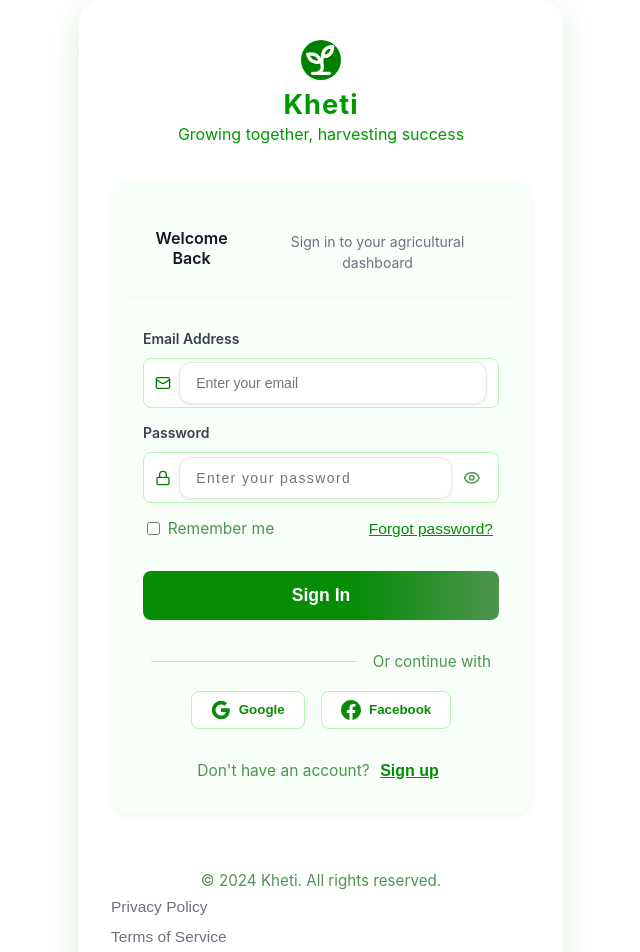
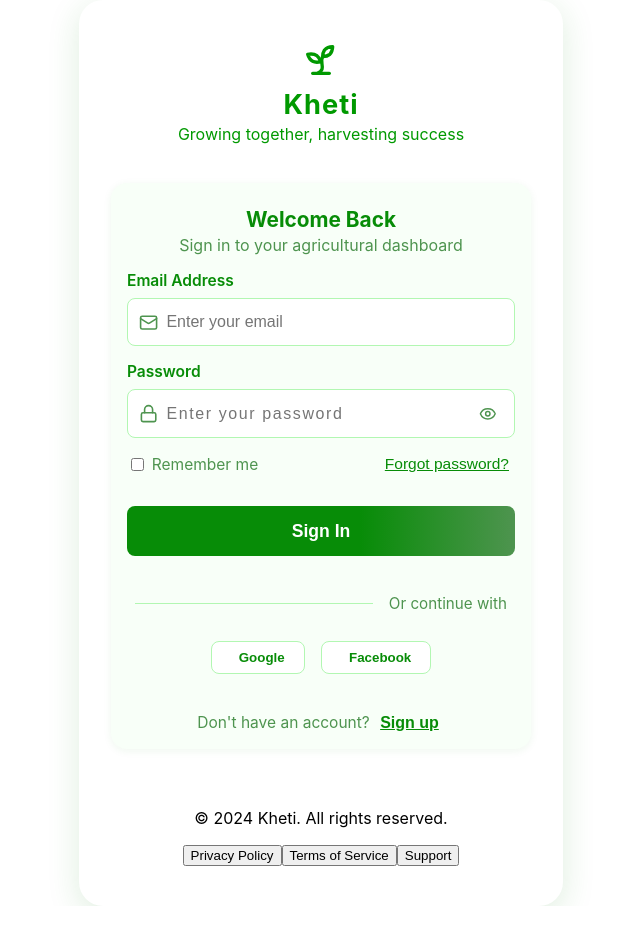
Before and after one commit to Nikesh-Shah/Kheti, a React (Create React App) app in the folder frontend/: page /auth in a window 1280 px wide. Shown: the top 952 px of the page, without its empty margins (319-959 px from the left). After the commit the page ends 906 px from the top, so only its background shows below. Built offline with nearby package versions, Linux system fonts and the light colour scheme.

Commit message:
ui updated

```diff
--- a/frontend/src/Styles/Auth.css
+++ b/frontend/src/Styles/Auth.css
@@ -1,13 +1,13 @@
 /* Main Container */
-.auth-container {
+.auth-container-auth {
   min-height: 100vh;
-  background: white; /* Pure white background */
+  background: white;
   display: flex;
   align-items: center;
   justify-content: center;
 }
 
-.auth-wrapper {
+.auth-wrapper-auth {
   background: white;
   padding: 2.5rem 2rem;
   border-radius: 1.5rem;
@@ -20,24 +20,24 @@
 }
 
 /* Header Styles */
-.auth-header {
+.auth-header-auth {
   text-align: center;
   margin-bottom: 1.2rem;
 }
 
-.logo-container {
+.logo-container-auth {
   display: flex;
   justify-content: center;
   align-items: center;
   margin-bottom: 0.5rem;
 }
 
-.logo-icon {
+.logo-icon-auth {
   font-size: 2.5rem;
   color: #009900;
 }
 
-.app-title {
+.app-title-auth {
   margin: 0;
   color: #009900;
   font-weight: 700;
@@ -45,65 +45,65 @@
   letter-spacing: 1px;
 }
 
-.app-subtitle {
+.app-subtitle-auth {
   color: #009900;
   font-size: 1rem;
   margin: 0.2rem 0 0 0;
 }
 
 /* Card Styles */
-.auth-card {
+.auth-card-auth {
   background: #f8fff8;
   border-radius: 1rem;
   padding: 1.5rem 1rem 1rem 1rem;
   box-shadow: 0 2px 8px rgba(34, 139, 34, 0.07);
 }
 
-.card-header {
+.card-header-auth {
   text-align: center;
   margin-bottom: 1rem;
 }
 
-.card-title {
+.card-title-auth {
   margin: 0;
   color: #078c07;
   font-size: 1.3rem;
   font-weight: 700;
 }
 
-.card-description {
+.card-description-auth {
   color: #4e944f;
   font-size: 1rem;
   margin: 0.2rem 0 0 0;
 }
 
-.card-content {
+.card-content-auth {
   display: flex;
   flex-direction: column;
   gap: 1.2rem;
 }
 
 /* Form Styles */
-.auth-form {
+.auth-form-auth {
   display: flex;
   flex-direction: column;
   gap: 1rem;
 }
 
-.form-group {
+.form-group-auth {
   display: flex;
   flex-direction: column;
   gap: 0.3rem;
 }
 
-.form-label {
+.form-label-auth {
   font-size: 0.97rem;
   color: #078c07;
   font-weight: 600;
   margin-bottom: 0.2rem;
 }
 
-.input-container {
+.input-container-auth {
   display: flex;
   align-items: center;
   background: white;
@@ -112,13 +112,13 @@
   border: 1px solid #b2f7b2;
 }
 
-.input-icon {
+.input-icon-auth {
   font-size: 1.2rem;
   color: #4e944f;
   margin-right: 0.5rem;
 }
 
-.form-input {
+.form-input-auth {
   border: none;
   background: transparent;
   outline: none;
@@ -128,11 +128,11 @@
   color: #078c07;
 }
 
-.password-input {
+.password-input-auth {
   letter-spacing: 0.1em;
 }
 
-.password-toggle {
+.password-toggle-auth {
   background: none;
   border: none;
   cursor: pointer;
@@ -143,34 +143,34 @@
   align-items: center;
 }
 
-.toggle-icon {
+.toggle-icon-auth {
   font-size: 1.1rem;
 }
 
 /* Form Options */
-.form-options {
+.form-options-auth {
   display: flex;
   justify-content: space-between;
   align-items: center;
   margin-bottom: 0.5rem;
 }
 
-.remember-me {
+.remember-me-auth {
   display: flex;
   align-items: center;
   gap: 0.3rem;
 }
 
-.checkbox {
+.checkbox-auth {
   accent-color: #078c07;
 }
 
-.checkbox-label {
+.checkbox-label-auth {
   font-size: 0.97rem;
   color: #4e944f;
 }
 
-.forgot-password {
+.forgot-password-auth {
   background: none;
   border: none;
   color: #078c07;
@@ -180,7 +180,7 @@
 }
 
 /* Submit Button */
-.submit-button {
+.submit-button-auth {
   background: linear-gradient(90deg, #078c07 60%, #4e944f 100%);
   color: #fff;
   border: none;
@@ -193,25 +193,25 @@
   transition: background 0.2s;
 }
 
-.submit-button:hover {
+.submit-button-auth:hover {
   background: linear-gradient(90deg, #4e944f 60%, #078c07 100%);
 }
 
 /* Separator */
-.separator-container {
+.separator-container-auth {
   display: flex;
   align-items: center;
   margin: 1.2rem 0 0.5rem 0;
 }
 
-.separator {
+.separator-auth {
   flex: 1;
   border: none;
   border-top: 1px solid #b2f7b2;
   margin: 0 0.5rem;
 }
 
-.separator-label {
+.separator-label-auth {
   color: #4e944f;
   font-size: 0.95rem;
   background: #f8fff8;
@@ -219,14 +219,14 @@
 }
 
 /* Social Buttons */
-.social-buttons {
+.social-buttons-auth {
   display: flex;
   gap: 1rem;
   justify-content: center;
   margin-bottom: 0.5rem;
 }
 
-.social-button {
+.social-button-auth {
   display: flex;
   align-items: center;
   gap: 0.5rem;
@@ -240,27 +240,27 @@
   transition: background 0.18s, color 0.18s;
 }
 
-.social-button:hover {
+.social-button-auth:hover {
   background: #e0ffe0;
   color: #4e944f;
 }
 
-.social-icon {
+.social-icon-auth {
   font-size: 1.2rem;
 }
 
 /* Auth Switch */
-.auth-switch {
+.auth-switch-auth {
   text-align: center;
   margin-top: 0.7rem;
 }
 
-.switch-text {
+.switch-text-auth {
   color: #4e944f;
   font-size: 0.97rem;
 }
 
-.switch-button {
+.switch-button-auth {
   background: none;
   border: none;
   color: #078c07;
@@ -271,24 +271,24 @@
 }
 
 /* Footer */
-.auth-footer {
+.auth-footer-auth {
   text-align: center;
   margin-top: 1.5rem;
 }
 
-.footer-copyright {
+.footer-copyright-auth {
   color: #4e944f;
   font-size: 0.95rem;
   margin-bottom: 0.5rem;
 }
 
-.footer-links {
+.footer-links-auth-auth {
   display: flex;
   gap: 1.2rem;
   justify-content: center;
 }
 
-.footer-link {
+.footer-link-auth {
   background: none;
   border: none;
   color: #078c07;
@@ -299,12 +299,12 @@
 }
 
 @media (max-width: 600px) {
-  .auth-wrapper {
+  .auth-wrapper-auth {
     padding: 1.2rem 0.5rem;
     border-radius: 1rem;
     max-width: 98vw;
   }
-  .auth-card {
+  .auth-card-auth {
     padding: 1rem 0.2rem 0.7rem 0.2rem;
   }
 }
--- a/frontend/src/Styles/ManageUsersAdmin.css
+++ b/frontend/src/Styles/ManageUsersAdmin.css
@@ -461,7 +461,7 @@
   font-size: 0.875rem;
 }
 
-.form-input,
+.form-inputadmin,
 .form-select {
   padding: 0.75rem 1rem;
   border: 1px solid #e5e7eb;
@@ -472,7 +472,7 @@
   box-shadow: 0 1px 3px rgba(0, 0, 0, 0.1);
 }
 
-.form-input:focus,
+.form-inputadmin:focus,
 .form-select:focus {
   outline: none;
   border-color: #008000;
@@ -804,7 +804,7 @@
 
 .search-input:focus,
 .role-filter:focus,
-.form-input:focus,
+.form-inputadmin:focus,
 .form-select:focus {
   outline: 2px solid #008000;
   outline-offset: 2px;
--- a/frontend/src/components/Auth.jsx
+++ b/frontend/src/components/Auth.jsx
@@ -31,18 +31,14 @@
 
     try {
       if (isLogin) {
-        // LOGIN
         const res = await loginUser({ email: form.email, password: form.password })
-        console.log("Login API response:", res.data) // DEBUG
         localStorage.setItem("token", res.data.token)
         localStorage.setItem("user", JSON.stringify(res.data.user))
-        console.log("User stored in localStorage:", localStorage.getItem("user")) // DEBUG
         const role = res.data.user?.role
         if (role === "admin") window.location.href = "/admin/dashboard"
         else if (role === "seller" || role === "farmer") window.location.href = "/farmer/dashboard"
         else window.location.href = "/"
       } else {
-        // REGISTER
         if (form.password !== form.confirmPassword) {
           setError("Passwords do not match")
           setLoading(false)
@@ -56,10 +52,8 @@
           phoneNumber: form.phone,
           role: form.role,
         })
-        console.log("Register API response:", res.data) // DEBUG
         if (res.data.user) {
           localStorage.setItem("user", JSON.stringify(res.data.user))
-          console.log("User stored in localStorage after register:", localStorage.getItem("user")) // DEBUG
         }
         alert("Registration successful! Please login.")
         setIsLogin(true)
@@ -67,55 +61,43 @@
       }
     } catch (err) {
       setError(err.response?.data?.message || "Something went wrong")
-      console.error("Auth error:", err) // DEBUG
     }
     setLoading(false)
   }
 
-  // DEBUG: Show what's in localStorage for user
-  let debugUser = null
-  try {
-    debugUser = JSON.parse(localStorage.getItem("user"))
-  } catch {
-    debugUser = null
-  }
-
   return (
-    <div className="auth-container">
-      <div className="auth-wrapper">
-        {/* Logo and Header */}
-        <div className="auth-header">
-          <div className="logo-container">
-            <LuSprout className="logo-icon" />
+    <div className="auth-container-auth">
+      <div className="auth-wrapper-auth">
+        <div className="auth-header-auth">
+          <div className="logo-container-auth">
+            <LuSprout className="logo-icon-auth" />
           </div>
-          <h1 className="app-title">Kheti</h1>
-          <p className="app-subtitle">Growing together, harvesting success</p>
+          <h1 className="app-title-auth">Kheti</h1>
+          <p className="app-subtitle-auth">Growing together, harvesting success</p>
         </div>
 
-        <div className="auth-card">
-          <div className="card-header">
-            <h2 className="card-title">{isLogin ? "Welcome Back" : "Join Kheti"}</h2>
-            <p className="card-description">
+        <div className="auth-card-auth">
+          <div className="card-header-auth">
+            <h2 className="card-title-auth">{isLogin ? "Welcome Back" : "Join Kheti"}</h2>
+            <p className="card-description-auth">
               {isLogin ? "Sign in to your agricultural dashboard" : "Create your account to get started"}
             </p>
           </div>
 
-          <div className="card-content">
-            {error && <div className="auth-error">{error}</div>}
-            <form className="auth-form" onSubmit={handleSubmit}>
+          <div className="card-content-auth">
+            {error && <div className="auth-error-auth">{error}</div>}
+            <form className="auth-form-auth" onSubmit={handleSubmit}>
               {!isLogin && (
-                <div className="form-group">
-                  <label htmlFor="name" className="form-label">
-                    Full Name
-                  </label>
-                  <div className="input-container">
-                    <LuUser className="input-icon" />
+                <div className="form-group-auth">
+                  <label htmlFor="name" className="form-label-auth">Full Name</label>
+                  <div className="input-container-auth">
+                    <LuUser className="input-icon-auth" />
                     <input
                       id="name"
                       name="name"
                       type="text"
                       placeholder="Enter your full name"
-                      className="form-input"
+                      className="form-input-auth"
                       value={form.name}
                       onChange={handleChange}
                       required
@@ -124,18 +106,16 @@
                 </div>
               )}
 
-              <div className="form-group">
-                <label htmlFor="email" className="form-label">
-                  Email Address
-                </label>
-                <div className="input-container">
-                  <LuMail className="input-icon" />
+              <div className="form-group-auth">
+                <label htmlFor="email" className="form-label-auth">Email Address</label>
+                <div className="input-container-auth">
+                  <LuMail className="input-icon-auth" />
                   <input
                     id="email"
                     name="email"
                     type="email"
                     placeholder="Enter your email"
-                    className="form-input"
+                    className="form-input-auth"
                     value={form.email}
                     onChange={handleChange}
                     required
@@ -144,18 +124,16 @@
               </div>
 
               {!isLogin && (
-                <div className="form-group">
-                  <label htmlFor="phone" className="form-label">
-                    Phone Number
-                  </label>
-                  <div className="input-container">
-                    <LuPhone className="input-icon" />
+                <div className="form-group-auth">
+                  <label htmlFor="phone" className="form-label-auth">Phone Number</label>
+                  <div className="input-container-auth">
+                    <LuPhone className="input-icon-auth" />
                     <input
                       id="phone"
                       name="phone"
                       type="tel"
                       placeholder="Enter your phone number"
-                      className="form-input"
+                      className="form-input-auth"
                       value={form.phone}
                       onChange={handleChange}
                       required
@@ -164,17 +142,14 @@
                 </div>
               )}
 
-              {/* --- Role Selection Dropdown --- */}
               {!isLogin && (
-                <div className="form-group">
-                  <label htmlFor="role" className="form-label">
-                    Register as
-                  </label>
-                  <div className="input-container">
+                <div className="form-group-auth">
+                  <label htmlFor="role" className="form-label-auth">Register as</label>
+                  <div className="input-container-auth">
                     <select
                       id="role"
                       name="role"
-                      className="form-input"
+                      className="form-input-auth"
                       value={form.role}
                       onChange={handleChange}
                       required
@@ -186,18 +161,16 @@
                 </div>
               )}
 
-              <div className="form-group">
-                <label htmlFor="password" className="form-label">
-                  Password
-                </label>
-                <div className="input-container">
-                  <LuLock className="input-icon" />
+              <div className="form-group-auth">
+                <label htmlFor="password" className="form-label-auth">Password</label>
+                <div className="input-container-auth">
+                  <LuLock className="input-icon-auth" />
                   <input
                     id="password"
                     name="password"
                     type={showPassword ? "text" : "password"}
                     placeholder="Enter your password"
-                    className="form-input password-input"
+                    className="form-input-auth password-input-auth"
                     value={form.password}
                     onChange={handleChange}
                     required
@@ -205,27 +178,25 @@
                   <button
                     type="button"
                     onClick={() => setShowPassword(!showPassword)}
-                    className="password-toggle"
+                    className="password-toggle-auth"
                     tabIndex={-1}
                   >
-                    {showPassword ? <LuEyeOff className="toggle-icon" /> : <LuEye className="toggle-icon" />}
+                    {showPassword ? <LuEyeOff className="toggle-icon-auth" /> : <LuEye className="toggle-icon-auth" />}
                   </button>
                 </div>
               </div>
 
               {!isLogin && (
-                <div className="form-group">
-                  <label htmlFor="confirmPassword" className="form-label">
-                    Confirm Password
-                  </label>
-                  <div className="input-container">
-                    <LuLock className="input-icon" />
+                <div className="form-group-auth">
+                  <label htmlFor="confirmPassword" className="form-label-auth">Confirm Password</label>
+                  <div className="input-container-auth">
+                    <LuLock className="input-icon-auth" />
                     <input
                       id="confirmPassword"
                       name="confirmPassword"
                       type={showConfirmPassword ? "text" : "password"}
                       placeholder="Confirm your password"
-                      className="form-input password-input"
+                      className="form-input-auth password-input-auth"
                       value={form.confirmPassword}
                       onChange={handleChange}
                       required
@@ -233,43 +204,42 @@
                     <button
                       type="button"
                       onClick={() => setShowConfirmPassword(!showConfirmPassword)}
-                      className="password-toggle"
+                      className="password-toggle-auth"
                       tabIndex={-1}
                     >
-                      {showConfirmPassword ? <LuEyeOff className="toggle-icon" /> : <LuEye className="toggle-icon" />}
+                      {showConfirmPassword ? (
+                        <LuEyeOff className="toggle-icon-auth" />
+                      ) : (
+                        <LuEye className="toggle-icon-auth" />
+                      )}
                     </button>
                   </div>
                 </div>
               )}
 
               {isLogin && (
-                <div className="form-options">
-                  <div className="remember-me">
-                    <input type="checkbox" id="remember" className="checkbox" />
-                    <label htmlFor="remember" className="checkbox-label">
-                      Remember me
-                    </label>
+                <div className="form-options-auth">
+                  <div className="remember-me-auth">
+                    <input type="checkbox" id="remember" className="checkbox-auth" />
+                    <label htmlFor="remember" className="checkbox-label-auth">Remember me</label>
                   </div>
-                  <button type="button" className="forgot-password">
-                    Forgot password?
-                  </button>
+                  <button type="button" className="forgot-password-auth">Forgot password?</button>
                 </div>
               )}
 
-              <button type="submit" className="submit-button" disabled={loading}>
+              <button type="submit" className="submit-button-auth" disabled={loading}>
                 {loading ? (isLogin ? "Signing In..." : "Creating...") : isLogin ? "Sign In" : "Create Account"}
               </button>
             </form>
 
-            <div className="separator-container">
-              <hr className="separator" />
-              <span className="separator-label">Or continue with</span>
+            <div className="separator-container-auth">
+              <hr className="separator-auth" />
+              <span className="separator-label-auth">Or continue with</span>
             </div>
 
-            <div className="social-buttons">
-              <button className="social-button">
-                {/* Google SVG */}
-                <svg className="social-icon" viewBox="0 0 24 24">
+            <div className="social-buttons-auth">
+              <button className="social-button-auth">
+                <svg className="social-icon-auth" viewBox="0 0 24 24">
                   <path
                     fill="currentColor"
                     d="M22.56 12.25c0-.78-.07-1.53-.2-2.25H12v4.26h5.92c-.26 1.37-1.04 2.53-2.21 3.31v2.77h3.57c2.08-1.92 3.28-4.74 3.28-8.09z"
@@ -289,37 +259,30 @@
                 </svg>
                 Google
               </button>
-              <button className="social-button">
-                <svg className="social-icon" fill="currentColor" viewBox="0 0 24 24">
+              <button className="social-button-auth">
+                <svg className="social-icon-auth" fill="currentColor" viewBox="0 0 24 24">
                   <path d="M24 12.073c0-6.627-5.373-12-12-12s-12 5.373-12 12c0 5.99 4.388 10.954 10.125 11.854v-8.385H7.078v-3.47h3.047V9.43c0-3.007 1.792-4.669 4.533-4.669 1.312 0 2.686.235 2.686.235v2.953H15.83c-1.491 0-1.956.925-1.956 1.874v2.25h3.328l-.532 3.47h-2.796v8.385C19.612 23.027 24 18.062 24 12.073z" />
                 </svg>
                 Facebook
               </button>
             </div>
 
-            <div className="auth-switch">
-              <span className="switch-text">{isLogin ? "Don't have an account? " : "Already have an account? "}</span>
-              <button onClick={() => setIsLogin(!isLogin)} className="switch-button" type="button">
+            <div className="auth-switch-auth">
+              <span className="switch-text-auth">{isLogin ? "Don't have an account? " : "Already have an account? "}</span>
+              <button onClick={() => setIsLogin(!isLogin)} className="switch-button-auth" type="button">
                 {isLogin ? "Sign up" : "Sign in"}
               </button>
             </div>
           </div>
         </div>
 
-        {/* Footer */}
-        <div className="auth-footer">
+        <div className="auth-footer-auth">
           <p className="footer-copyright">© 2024 Kheti. All rights reserved.</p>
-          <div className="footer-links">
-            <button className="footer-link">Privacy Policy</button>
-            <button className="footer-link">Terms of Service</button>
-            <button className="footer-link">Support</button>
+          <div className="footer-links-auth">
+            <button className="footer-links-auth">Privacy Policy</button>
+            <button className="footer-links-auth">Terms of Service</button>
+            <button className="footer-links-auth">Support</button>
           </div>
-        </div>
-
-        {/* Debug info */}
-        <div style={{ background: "#f8f8f8", color: "#333", fontSize: 12, margin: 8, padding: 8 }}>
-          <b>DEBUG: localStorage user</b>
-          <pre>{JSON.stringify(debugUser, null, 2)}</pre>
         </div>
       </div>
     </div>
--- a/frontend/src/components/ManageUsersAdmin.jsx
+++ b/frontend/src/components/ManageUsersAdmin.jsx
@@ -426,7 +426,7 @@
                       name="firstName"
                       value={form.firstName}
                       onChange={handleChange}
-                      className="form-input"
+                      className="form-inputadmin"
                       placeholder="Enter first name"
                       required
                     />
@@ -438,7 +438,7 @@
                       name="lastName"
                       value={form.lastName}
                       onChange={handleChange}
-                      className="form-input"
+                      className="form-inputadmin"
                       placeholder="Enter last name"
                       required
                     />
@@ -452,7 +452,7 @@
                     name="email"
                     value={form.email}
                     onChange={handleChange}
-                    className="form-input"
+                    className="form-inputadmin"
                     placeholder="Enter email address"
                     required
                   />
```
Also changed, not shown: frontend/src/components/Hero.jsx (+8 -2 lines).
